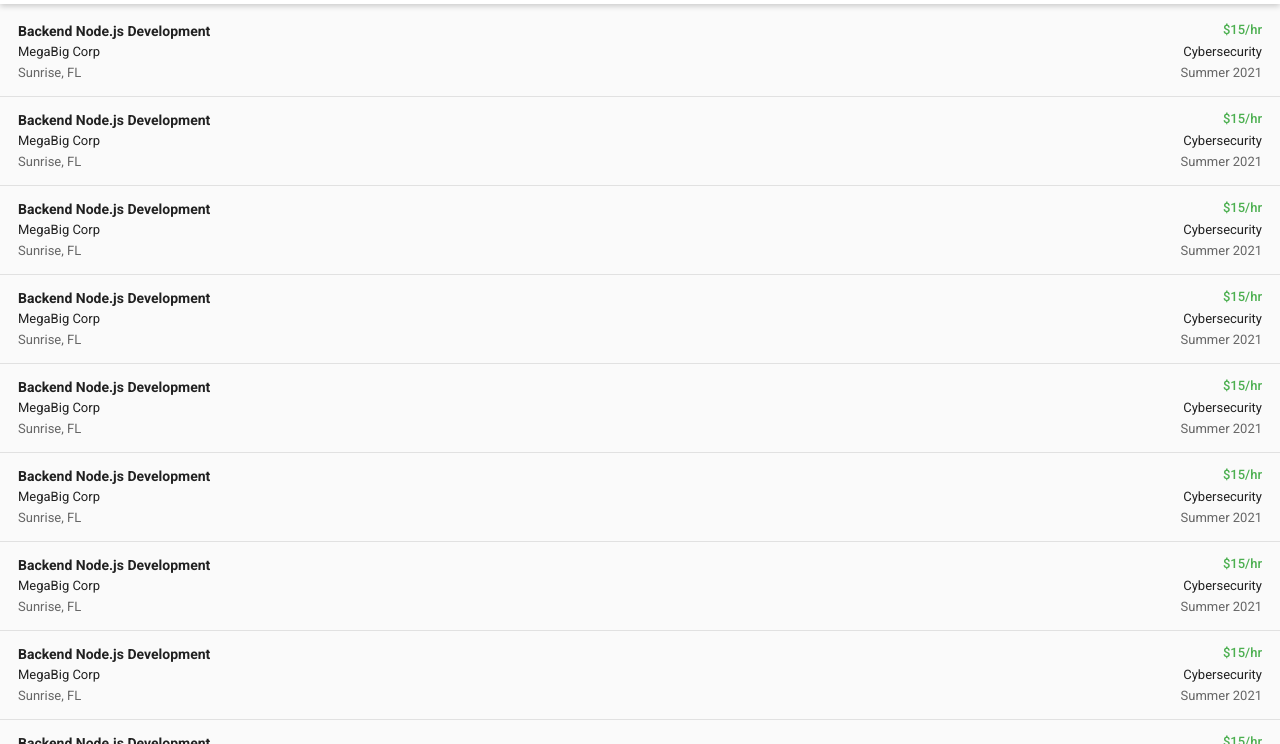
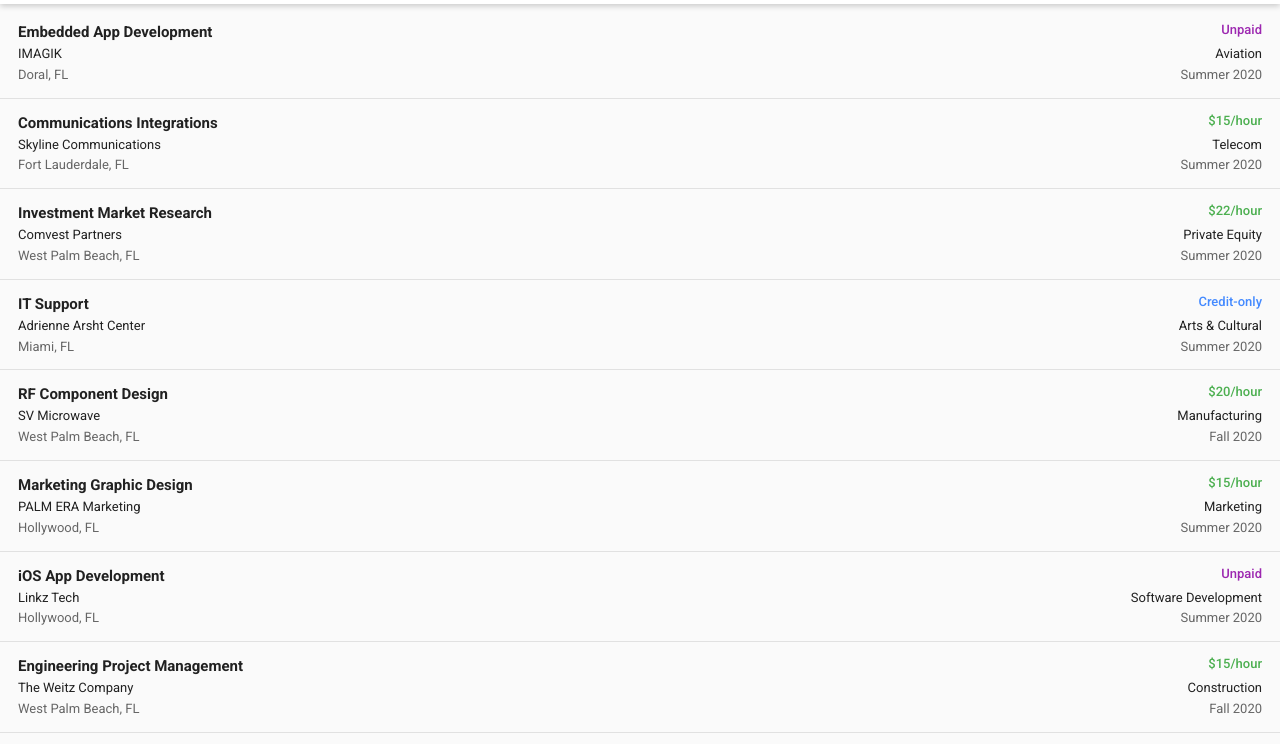
Before and after one commit to AMKohn/CSIS-4351, a plain HTML site: page frameless.html in a window 1280 px wide. Both pictures are taken after a click on the button "HOME SCREEN". Shown: the part 56-800 px from the top of the page. Drawn offline with nearby package versions, Linux system fonts and the light colour scheme.

Commit message:
Added better mocking + minor style improvements

```diff
--- a/css/style.css
+++ b/css/style.css
@@ -705,13 +705,21 @@ ul.internship-list {
 
 .internship-list .title {
 	margin: 0;
-	font-size: 14px;
+	font-size: 15px;
 }
 
 .internship-list .pay,
 .internship-list .date {
 	color: #4CAF50;
 	font-weight: 500;
+}
+
+.internship-list .pay.unpaid {
+	color: #9C27B0;
+}
+
+.internship-list .pay.credit {
+	color: #448AFF;
 }
 
 .internship-list li {
@@ -825,7 +833,7 @@ ul.internship-list {
 	line-height: 1.4;
 }
 
-.details .location {
+.details .company, .details .location {
 	color: #666;
 	font-weight: 400;
 	font-size: 14px;
--- a/frameless.html
+++ b/frameless.html
@@ -517,207 +517,207 @@
 				</header>
 
 				<ul class="internship-list">
-					<li onclick="showScreen('details')">
+					<li onclick="showInternship(0)">
 						<div>
-							<h2 class="title">Backend Node.js Development</h2>
-							<span class="pay">$15/hr</span>
+							<h2 class="title">Embedded App Development</h2>
+							<span class="pay unpaid">Unpaid</span>
 						</div>
 
 						<div>
-							<h3 class="company">MegaBig Corp</h3>
-							<span class="industry">Cybersecurity</span>
+							<h3 class="company">IMAGIK</h3>
+							<span class="industry">Aviation</span>
 						</div>
 
 						<div>
-							<span class="location">Sunrise, FL</span>
-							<span class="term">Summer 2021</span>
+							<span class="location">Doral, FL</span>
+							<span class="term">Summer 2020</span>
 						</div>
 					</li>
 
-					<li onclick="showScreen('details')">
+					<li onclick="showInternship(1)">
 						<div>
-							<h2 class="title">Backend Node.js Development</h2>
-							<span class="pay">$15/hr</span>
+							<h2 class="title">Communications Integrations</h2>
+							<span class="pay">$15/hour</span>
 						</div>
 
 						<div>
-							<h3 class="company">MegaBig Corp</h3>
-							<span class="industry">Cybersecurity</span>
+							<h3 class="company">Skyline Communications</h3>
+							<span class="industry">Telecom</span>
 						</div>
 
 						<div>
-							<span class="location">Sunrise, FL</span>
-							<span class="term">Summer 2021</span>
+							<span class="location">Fort Lauderdale, FL</span>
+							<span class="term">Summer 2020</span>
 						</div>
 					</li>
 
-					<li onclick="showScreen('details')">
+					<li onclick="showInternship(2)">
 						<div>
-							<h2 class="title">Backend Node.js Development</h2>
-							<span class="pay">$15/hr</span>
+							<h2 class="title">Investment Market Research</h2>
+							<span class="pay">$22/hour</span>
 						</div>
 
 						<div>
-							<h3 class="company">MegaBig Corp</h3>
-							<span class="industry">Cybersecurity</span>
+							<h3 class="company">Comvest Partners</h3>
+							<span class="industry">Private Equity</span>
 						</div>
 
 						<div>
-							<span class="location">Sunrise, FL</span>
-							<span class="term">Summer 2021</span>
+							<span class="location">West Palm Beach, FL</span>
+							<span class="term">Summer 2020</span>
 						</div>
 					</li>
 
-					<li onclick="showScreen('details')">
+					<li onclick="showInternship(3)">
 						<div>
-							<h2 class="title">Backend Node.js Development</h2>
-							<span class="pay">$15/hr</span>
+							<h2 class="title">IT Support</h2>
+							<span class="pay credit">Credit-only</span>
 						</div>
 
 						<div>
-							<h3 class="company">MegaBig Corp</h3>
-							<span class="industry">Cybersecurity</span>
+							<h3 class="company">Adrienne Arsht Center</h3>
+							<span class="industry">Arts & Cultural</span>
 						</div>
 
 						<div>
-							<span class="location">Sunrise, FL</span>
-							<span class="term">Summer 2021</span>
+							<span class="location">Miami, FL</span>
+							<span class="term">Summer 2020</span>
 						</div>
 					</li>
 
-					<li onclick="showScreen('details')">
+					<li onclick="showInternship(4)">
 						<div>
-							<h2 class="title">Backend Node.js Development</h2>
-							<span class="pay">$15/hr</span>
+							<h2 class="title">RF Component Design</h2>
+							<span class="pay">$20/hour</span>
 						</div>
 
 						<div>
-							<h3 class="company">MegaBig Corp</h3>
-							<span class="industry">Cybersecurity</span>
+							<h3 class="company">SV Microwave</h3>
+							<span class="industry">Manufacturing</span>
 						</div>
 
 						<div>
-							<span class="location">Sunrise, FL</span>
-							<span class="term">Summer 2021</span>
+							<span class="location">West Palm Beach, FL</span>
+							<span class="term">Fall 2020</span>
 						</div>
 					</li>
 
-					<li onclick="showScreen('details')">
+					<li onclick="showInternship(5)">
 						<div>
-							<h2 class="title">Backend Node.js Development</h2>
-							<span class="pay">$15/hr</span>
+							<h2 class="title">Marketing Graphic Design</h2>
+							<span class="pay">$15/hour</span>
 						</div>
 
 						<div>
-							<h3 class="company">MegaBig Corp</h3>
-							<span class="industry">Cybersecurity</span>
+							<h3 class="company">PALM ERA Marketing</h3>
+							<span class="industry">Marketing</span>
 						</div>
 
 						<div>
-							<span class="location">Sunrise, FL</span>
-							<span class="term">Summer 2021</span>
+							<span class="location">Hollywood, FL</span>
+							<span class="term">Summer 2020</span>
 						</div>
 					</li>
 
-					<li onclick="showScreen('details')">
+					<li onclick="showInternship(6)">
 						<div>
-							<h2 class="title">Backend Node.js Development</h2>
-							<span class="pay">$15/hr</span>
+							<h2 class="title">iOS App Development</h2>
+							<span class="pay unpaid">Unpaid</span>
 						</div>
 
 						<div>
-							<h3 class="company">MegaBig Corp</h3>
-							<span class="industry">Cybersecurity</span>
+							<h3 class="company">Linkz Tech</h3>
+							<span class="industry">Software Development</span>
 						</div>
 
 						<div>
-							<span class="location">Sunrise, FL</span>
-							<span class="term">Summer 2021</span>
+							<span class="location">Hollywood, FL</span>
+							<span class="term">Summer 2020</span>
 						</div>
 					</li>
 
-					<li onclick="showScreen('details')">
+					<li onclick="showInternship(7)">
 						<div>
-							<h2 class="title">Backend Node.js Development</h2>
-							<span class="pay">$15/hr</span>
+							<h2 class="title">Engineering Project Management</h2>
+							<span class="pay">$15/hour</span>
 						</div>
 
 						<div>
-							<h3 class="company">MegaBig Corp</h3>
-							<span class="industry">Cybersecurity</span>
+							<h3 class="company">The Weitz Company</h3>
+							<span class="industry">Construction</span>
 						</div>
 
 						<div>
-							<span class="location">Sunrise, FL</span>
-							<span class="term">Summer 2021</span>
+							<span class="location">West Palm Beach, FL</span>
+							<span class="term">Fall 2020</span>
 						</div>
 					</li>
 
-					<li onclick="showScreen('details')">
+					<li onclick="showInternship(8)">
 						<div>
-							<h2 class="title">Backend Node.js Development</h2>
-							<span class="pay">$15/hr</span>
+							<h2 class="title">Budget Analysis</h2>
+							<span class="pay">$12/hour</span>
 						</div>
 
 						<div>
-							<h3 class="company">MegaBig Corp</h3>
-							<span class="industry">Cybersecurity</span>
+							<h3 class="company">UPS</h3>
+							<span class="industry">Transportation & Logistics</span>
 						</div>
 
 						<div>
-							<span class="location">Sunrise, FL</span>
-							<span class="term">Summer 2021</span>
+							<span class="location">Miami, FL</span>
+							<span class="term">Summer 2020</span>
 						</div>
 					</li>
 
-					<li onclick="showScreen('details')">
+					<li onclick="showInternship(9)">
 						<div>
-							<h2 class="title">Backend Node.js Development</h2>
-							<span class="pay">$15/hr</span>
+							<h2 class="title">Social Media Relations</h2>
+							<span class="pay unpaid">Unpaid</span>
 						</div>
 
 						<div>
-							<h3 class="company">MegaBig Corp</h3>
-							<span class="industry">Cybersecurity</span>
+							<h3 class="company">American Red Cross</h3>
+							<span class="industry">NGO</span>
 						</div>
 
 						<div>
-							<span class="location">Sunrise, FL</span>
-							<span class="term">Summer 2021</span>
+							<span class="location">Remote</span>
+							<span class="term">Summer 2020</span>
 						</div>
 					</li>
 
-					<li onclick="showScreen('details')">
+					<li onclick="showInternship(10)">
 						<div>
-							<h2 class="title">Backend Node.js Development</h2>
-							<span class="pay">$15/hr</span>
+							<h2 class="title">IT Solutions Analysis</h2>
+							<span class="pay">$20/hour</span>
 						</div>
 
 						<div>
-							<h3 class="company">MegaBig Corp</h3>
-							<span class="industry">Cybersecurity</span>
+							<h3 class="company">CareCloud</h3>
+							<span class="industry">Healthcare IT Solutions</span>
 						</div>
 
 						<div>
-							<span class="location">Sunrise, FL</span>
-							<span class="term">Summer 2021</span>
+							<span class="location">Miami, FL</span>
+							<span class="term">Summer 2020</span>
 						</div>
 					</li>
 
-					<li onclick="showScreen('details')">
+					<li onclick="showInternship(11)">
 						<div>
-							<h2 class="title">Backend Node.js Development</h2>
-							<span class="pay">$15/hr</span>
+							<h2 class="title">IT Management</h2>
+							<span class="pay unpaid">Unpaid</span>
 						</div>
 
 						<div>
-							<h3 class="company">MegaBig Corp</h3>
-							<span class="industry">Cybersecurity</span>
+							<h3 class="company">Ray Dass Test Prep</h3>
+							<span class="industry">K-12 Education</span>
 						</div>
 
 						<div>
-							<span class="location">Sunrise, FL</span>
-							<span class="term">Summer 2021</span>
+							<span class="location">Cooper City, FL</span>
+							<span class="term">Fall 2020</span>
 						</div>
 					</li>
 				</ul>
@@ -857,107 +857,107 @@
 				</header>
 
 				<ul class="internship-list">
-					<li onclick="showScreen('details')">
+					<li onclick="showInternship(0)">
 						<div>
-							<h2 class="title">Backend Node.js Development</h2>
+							<h2 class="title">Embedded App Development</h2>
 
 							<span class="date">Today</span>
 						</div>
 
 						<div>
-							<h3 class="company">MegaBig Corp</h3>
-							<span class="location">Sunrise, FL</span>
+							<h3 class="company">IMAGIK</h3>
+							<span class="location">Doral, FL</span>
 						</div>
 					</li>
 
-					<li onclick="showScreen('details')">
+					<li onclick="showInternship(1)">
 						<div>
-							<h2 class="title">Backend Node.js Development</h2>
+							<h2 class="title">Communications Integrations</h2>
 
 							<span class="date">Today</span>
 						</div>
 
 						<div>
-							<h3 class="company">MegaBig Corp</h3>
-							<span class="location">Sunrise, FL</span>
+							<h3 class="company">Skyline Communications</h3>
+							<span class="location">Fort Lauderdale, FL</span>
 						</div>
 					</li>
 
-					<li onclick="showScreen('details')">
+					<li onclick="showInternship(2)">
 						<div>
-							<h2 class="title">Backend Node.js Development</h2>
+							<h2 class="title">Investment Market Research</h2>
 
 							<span class="date">Yesterday</span>
 						</div>
 
 						<div>
-							<h3 class="company">MegaBig Corp</h3>
-							<span class="location">Sunrise, FL</span>
+							<h3 class="company">Comvest Partners</h3>
+							<span class="location">West Palm Beach, FL</span>
 						</div>
 					</li>
 
-					<li onclick="showScreen('details')">
+					<li onclick="showInternship(3)">
 						<div>
-							<h2 class="title">Backend Node.js Development</h2>
+							<h2 class="title">IT Support</h2>
 
 							<span class="date">Sunday</span>
 						</div>
 
 						<div>
-							<h3 class="company">MegaBig Corp</h3>
-							<span class="location">Sunrise, FL</span>
+							<h3 class="company">Adrienne Arsht Center</h3>
+							<span class="location">Miami, FL</span>
 						</div>
 					</li>
 
-					<li onclick="showScreen('details')">
+					<li onclick="showInternship(4)">
 						<div>
-							<h2 class="title">Backend Node.js Development</h2>
+							<h2 class="title">RF Component Design</h2>
 
 							<span class="date">April 15th</span>
 						</div>
 
 						<div>
-							<h3 class="company">MegaBig Corp</h3>
-							<span class="location">Sunrise, FL</span>
+							<h3 class="company">SV Microwave</h3>
+							<span class="location">West Palm Beach, FL</span>
 						</div>
 					</li>
 
-					<li onclick="showScreen('details')">
+					<li onclick="showInternship(5)">
 						<div>
-							<h2 class="title">Backend Node.js Development</h2>
+							<h2 class="title">Marketing Graphic Design</h2>
 
 							<span class="date">12/8/19</span>
 						</div>
 
 						<div>
-							<h3 class="company">MegaBig Corp</h3>
-							<span class="location">Sunrise, FL</span>
+							<h3 class="company">PALM ERA Marketing</h3>
+							<span class="location">Hollywood, FL</span>
 						</div>
 					</li>
 
-					<li onclick="showScreen('details')">
+					<li onclick="showInternship(6)">
 						<div>
-							<h2 class="title">Backend Node.js Development</h2>
+							<h2 class="title">iOS App Development</h2>
 
 							<span class="date">12/8/19</span>
 						</div>
 
 						<div>
-							<h3 class="company">MegaBig Corp</h3>
-							<span class="location">Sunrise, FL</span>
+							<h3 class="company">Linkz Tech</h3>
+							<span class="location">Hollywood, FL</span>
 						</div>
 					</li>
 
-					<li onclick="showScreen('details')">
+					<li onclick="showInternship(7)">
 						<div>
-							<h2 class="title">Backend Node.js Development</h2>
+							<h2 class="title">Engineering Project Management</h2>
 
 							<span class="date">12/8/19</span>
 						</div>
 
 						<div>
-							<h3 class="company">MegaBig Corp</h3>
-							<span class="location">Sunrise, FL</span>
+							<h3 class="company">The Weitz Company</h3>
+							<span class="location">West Palm Beach, FL</span>
 						</div>
 					</li>
 				</ul>
@@ -973,11 +973,11 @@
 				</header>
 
 				<ul class="internship-list">
-					<li onclick="showScreen('details')">
+					<li onclick="showInternship(4, true)">
 						<div>
-							<h2 class="title">Backend Node.js Development</h2>
+							<h2 class="title">RF Component Design</h2>
 
-							<h3 class="company">MegaBig Corp</h3>
+							<h3 class="company">SV Microwave</h3>
 						</div>
 
 						<button type="button" class="icon save saved" onclick="saveClick(event)">
@@ -985,11 +985,11 @@
 						</button>
 					</li>
 
-					<li onclick="showScreen('details')">
+					<li onclick="showInternship(5, true)">
 						<div>
-							<h2 class="title">Backend Node.js Development</h2>
+							<h2 class="title">Marketing Graphic Design</h2>
 
-							<h3 class="company">MegaBig Corp</h3>
+							<h3 class="company">PALM ERA Marketing</h3>
 						</div>
 
 						<button type="button" class="icon save saved" onclick="saveClick(event)">
@@ -997,11 +997,11 @@
 						</button>
 					</li>
 
-					<li onclick="showScreen('details')">
+					<li onclick="showInternship(6, true)">
 						<div>
-							<h2 class="title">Backend Node.js Development</h2>
+							<h2 class="title">iOS App Development</h2>
 
-							<h3 class="company">MegaBig Corp</h3>
+							<h3 class="company">Linkz Tech</h3>
 						</div>
 
 						<button type="button" class="icon save saved" onclick="saveClick(event)">
@@ -1009,11 +1009,11 @@
 						</button>
 					</li>
 
-					<li onclick="showScreen('details')">
+					<li onclick="showInternship(7, true)">
 						<div>
-							<h2 class="title">Backend Node.js Development</h2>
+							<h2 class="title">Engineering Project Management</h2>
 
-							<h3 class="company">MegaBig Corp</h3>
+							<h3 class="company">The Weitz Company</h3>
 						</div>
 
 						<button type="button" class="icon save saved" onclick="saveClick(event)">
@@ -1021,11 +1021,11 @@
 						</button>
 					</li>
 
-					<li onclick="showScreen('details')">
+					<li onclick="showInternship(8, true)">
 						<div>
-							<h2 class="title">Backend Node.js Development</h2>
+							<h2 class="title">Budget Analysis</h2>
 
-							<h3 class="company">MegaBig Corp</h3>
+							<h3 class="company">UPS</h3>
 						</div>
 
 						<button type="button" class="icon save saved" onclick="saveClick(event)">
@@ -1033,11 +1033,11 @@
 						</button>
 					</li>
 
-					<li onclick="showScreen('details')">
+					<li onclick="showInternship(9, true)">
 						<div>
-							<h2 class="title">Backend Node.js Development</h2>
+							<h2 class="title">Social Media Relations</h2>
 
-							<h3 class="company">MegaBig Corp</h3>
+							<h3 class="company">American Red Cross</h3>
 						</div>
 
 						<button type="button" class="icon save saved" onclick="saveClick(event)">
@@ -1045,11 +1045,11 @@
 						</button>
 					</li>
 
-					<li onclick="showScreen('details')">
+					<li onclick="showInternship(10, true)">
 						<div>
-							<h2 class="title">Backend Node.js Development</h2>
+							<h2 class="title">IT Solutions Analysis</h2>
 
-							<h3 class="company">MegaBig Corp</h3>
+							<h3 class="company">CareCloud</h3>
 						</div>
 
 						<button type="button" class="icon save saved" onclick="saveClick(event)">
@@ -1057,11 +1057,11 @@
 						</button>
 					</li>
 
-					<li onclick="showScreen('details')">
+					<li onclick="showInternship(11, true)">
 						<div>
-							<h2 class="title">Backend Node.js Development</h2>
+							<h2 class="title">IT Management</h2>
 
-							<h3 class="company">MegaBig Corp</h3>
+							<h3 class="company">Ray Dass Test Prep</h3>
 						</div>
 
 						<button type="button" class="icon save saved" onclick="saveClick(event)">
@@ -1088,7 +1088,7 @@
 				<main>
 					<div class="internship">
 						<h1 class="title">Backend Node.js Development</h1>
-						<h2 class="location">Miami, FL</h2>
+						<h2 class="company">MegaBig Corp &ndash; Miami, FL</h2>
 
 						<div class="tags">
 							<span class="type">Full-time</span>
@@ -1098,16 +1098,16 @@
 
 						<dl class="specs collapsed" onclick="toggleDetails(this)">
 							<dt>Tech stack</dt> <dd>MEAN</dd>
-							<dt>Industry</dt> <dd>Cybersecurity</dd>
+							<dt>Industry</dt> <dd class="industry">Cybersecurity</dd>
 							<dt>Relocation</dt> <dd>Paid</dd>
-							<dt>Company</dt> <dd>MegaBig Corp</dd>
+							<dt>Term</dt> <dd class="term">Summer 2020</dd>
 
 							<div>
 								<button type="button" class="expand"><ion-icon name="chevron-down-outline"></ion-icon></button>
 
 								<dt>Living stipend</dt> <dd>$1,500 / month</dd>
 								<dt>Team/group size</dt> <dd>5 / 150 developers</dd>
-								<dt>First-year salaries</dt> <dd>180 - 200k</dd>
+								<dt>First-year salaries</dt> <dd>180 &ndash; 200k</dd>
 							</div>
 						</dl>
 
@@ -1128,7 +1128,7 @@
 
 						<dl class="specs collapsed" onclick="toggleDetails(this)">
 							<dt>Main tech</dt> <dd>Python, Java, C++</dd>
-							<dt>Industry</dt> <dd>Cybersecurity</dd>
+							<dt>Industry</dt> <dd class="industry">Cybersecurity</dd>
 							<dt>Employees</dt> <dd>1,000</dd>
 							<dt>Intern-to-hire rate</dt> <dd>100%</dd>
 
@@ -1366,6 +1366,44 @@
 					e.target.parentElement.blur();
 				}));
 			});
+
+			const internships = [
+				["Embedded App Development", "IMAGIK", "Unpaid", "Doral, FL", "Summer 2020", "Aviation"],
+				["Communications Integrations", "Skyline Communications", "$15/hour", "Fort Lauderdale, FL", "Summer 2020", "Telecommunications"],
+				["Investment Market Research", "Comvest Partners", "$22/hour", "West Palm Beach, FL", "Summer 2020", "Private Equity"],
+				["IT Support", "Adrienne Arsht Center", "Credit-only", "Miami, FL", "Summer 2020", "Art & Cultural"],
+				["RF Component Design", "SV Microwave", "$20/hour", "West Palm Beach, FL", "Fall 2020", "Manufacturing"],
+				["Marketing Graphic Design", "PALM ERA Marketing", "$15/hour", "Hollywood, FL", "Summer 2020", "Marketing"],
+				["iOS App Development", "Linkz Tech", "Unpaid", "Hollywood, FL", "Summer 2020", "Software Development"],
+				["Engineering Project Management", "The Weitz Company", "$15/hour", "West Palm Beach, FL", "Fall 2020", "Construction"],
+				["Budget Analysis", "UPS", "$12/hour", "Miami, FL", "Summer 2020", "Transportation & Logistics"],
+				["Social Media Relations", "American Red Cross", "Unpaid", "Remote", "Summer 2020", "NGO"],
+				["IT Solutions Analysis", "CareCloud", "$20/hour", "Miami, FL", "Summer 2020", "IT Solutions - Healthcare"],
+				["IT Management", "Ray Dass Test Prep", "Unpaid", "Cooper City, FL", "Fall 2020", "K-12 Education"]
+			];
+
+			function showInternship(idx, saved) {
+				saved = !!saved;
+
+				let getElm = selector => document.querySelector(".screen.details " + selector);
+
+				let iData = internships[idx];
+
+				getElm(".internship .title").innerText = iData[0];
+				getElm(".internship .company").innerText = iData[1] + " – " + iData[3];
+				getElm(".company .title").innerText = iData[1];
+				getElm(".internship .pay").innerText = iData[2];
+				getElm(".internship .term").innerText = iData[4];
+				getElm(".internship .industry").innerText = iData[5];
+				getElm(".company .industry").innerText = iData[5];
+
+				let s = getElm(".app-bar .save");
+
+				s.classList.toggle("saved", saved);
+				s.firstElementChild.setAttribute("name", saved ? "heart" : "heart-outline");
+
+				showScreen("details");
+			}
 		</script>
 	</body>
 </html>
```
